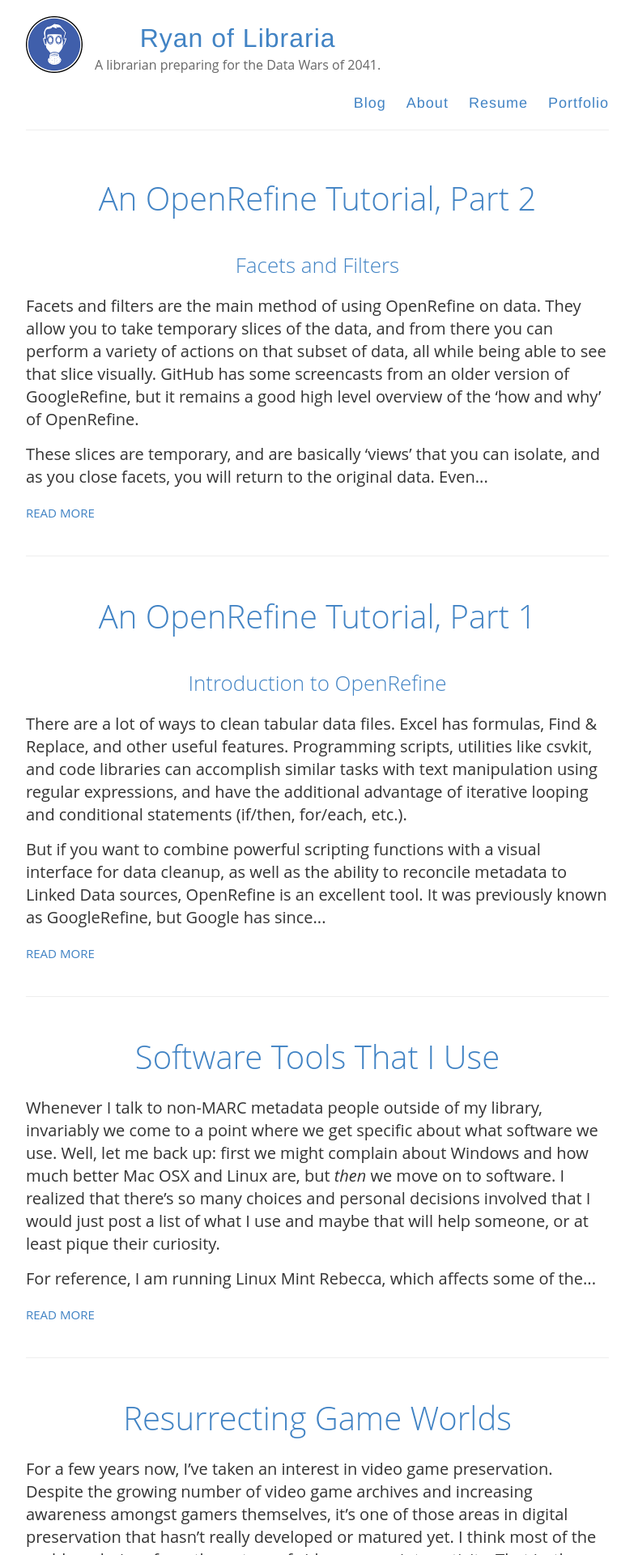
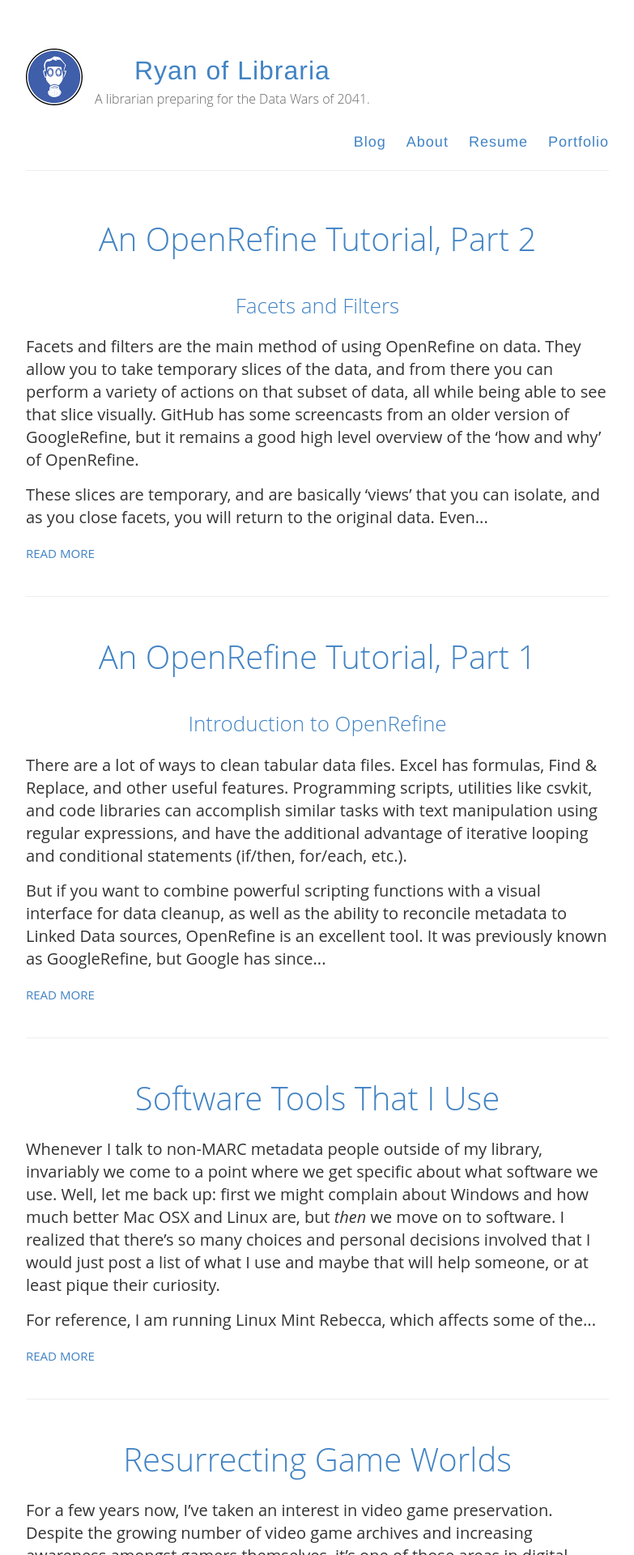
Before and after one commit to remerjohnson/remerjohnson.github.io, a Jekyll site: the page built from index.html, in a window 1280 px wide. Shown: the top 1920 px of the page at 81% size, without its empty margins (248-1031 px from the left). Built offline with Jekyll 4.4.1, drawn with Linux system fonts in a browser that asks for light colours; nearby versions of some CDN libraries.

Commit message:
changed default

```diff
--- a/_layouts/default.html
+++ b/_layouts/default.html
@@ -28,8 +28,7 @@
     <div class="wrapper-masthead">
       <div class="container">
         <header class="masthead clearfix">
-          <a href="{{ site.baseurl }}/" class="site-avatar"><img src="{{ site.avatar }}" /></a>
-
+          <h1 class="site-avatar"><a href="{{ site.baseurl }}/"><img src="/images/gasmask.png"></a><h1>
           <div class="site-info">
             <h1 class="site-name"><a href="{{ site.baseurl }}/">{{ site.name }}</a></h1>
             <p class="site-description">{{ site.description }}</p>
```
Also changed, not shown: images/gasmask.png (renamed from gasmask.png).
